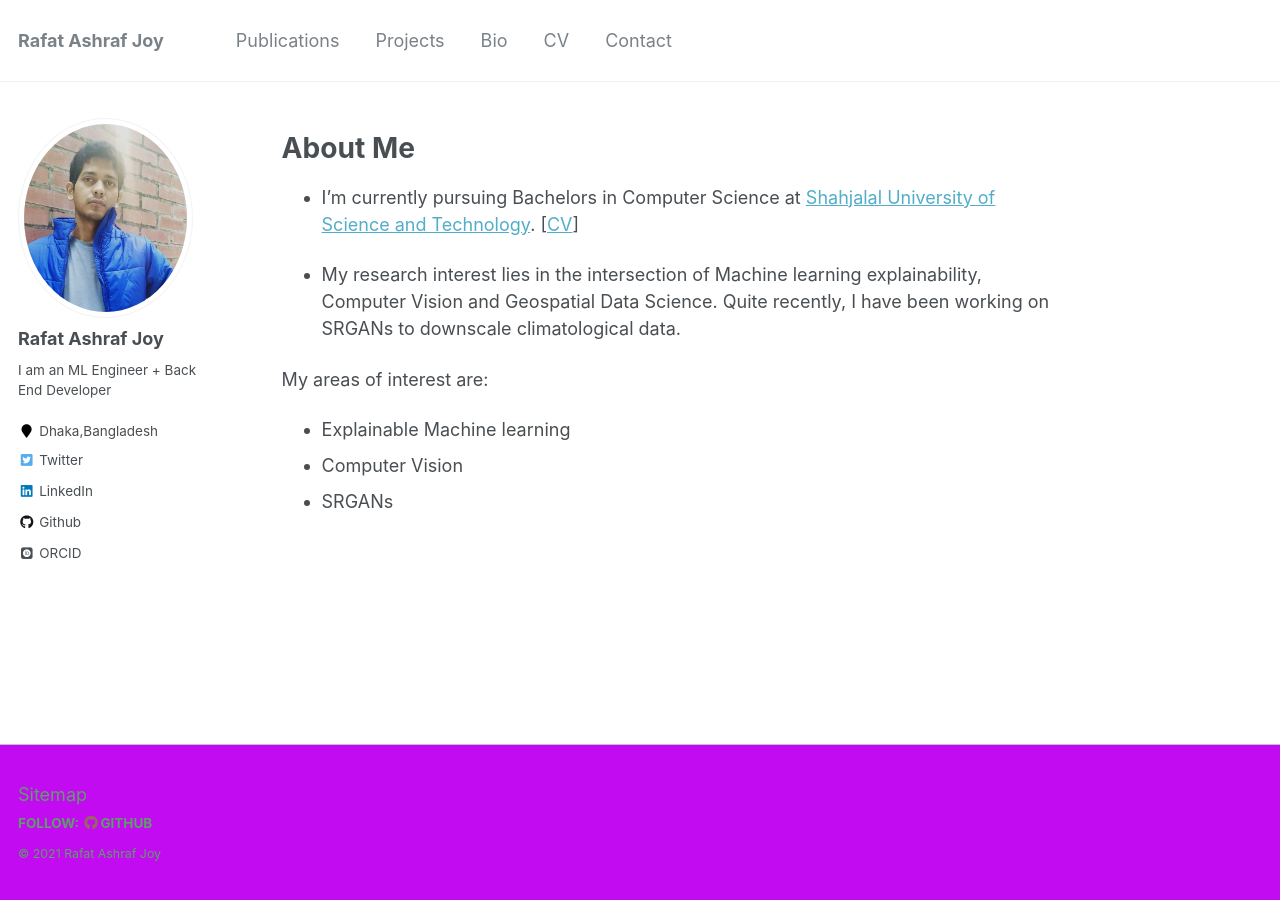
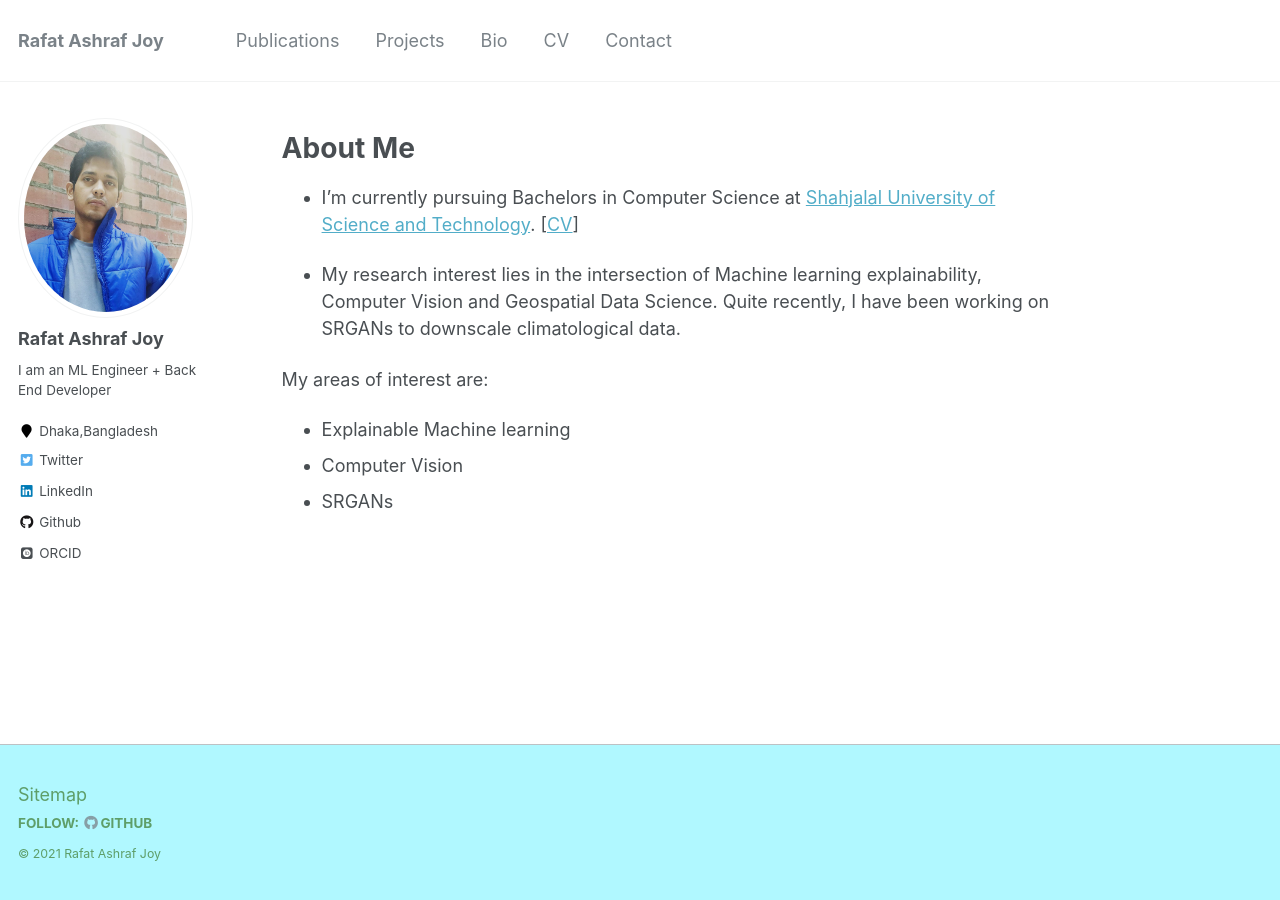
Before and after one commit to rajoy99/academic, a Jekyll site: the page built from _pages/about.md, in a window 1280 px wide. Built offline with Jekyll 4.4.1, drawn with Linux system fonts in a browser that asks for light colours; some web fonts are replaced.

Commit message:
color change

```diff
--- a/_sass/_footer.scss
+++ b/_sass/_footer.scss
@@ -20,7 +20,7 @@
           animation: intro 0.3s both;
   -webkit-animation-delay: 0.45s;
           animation-delay: 0.45s;
-  background-color: rgb(195, 11, 241);
+  background-color: rgb(176, 248, 255);
   border-top: 1px solid $light-gray;
 
   footer {
@@ -49,7 +49,7 @@
   .fab,
   .far,
   .fal {
-    color: mix(rgb(245, 6, 6), $gray, 25%);
+    color: mix(rgba(255, 251, 251, 0), $gray, 25%);
   }
 }
 
```
